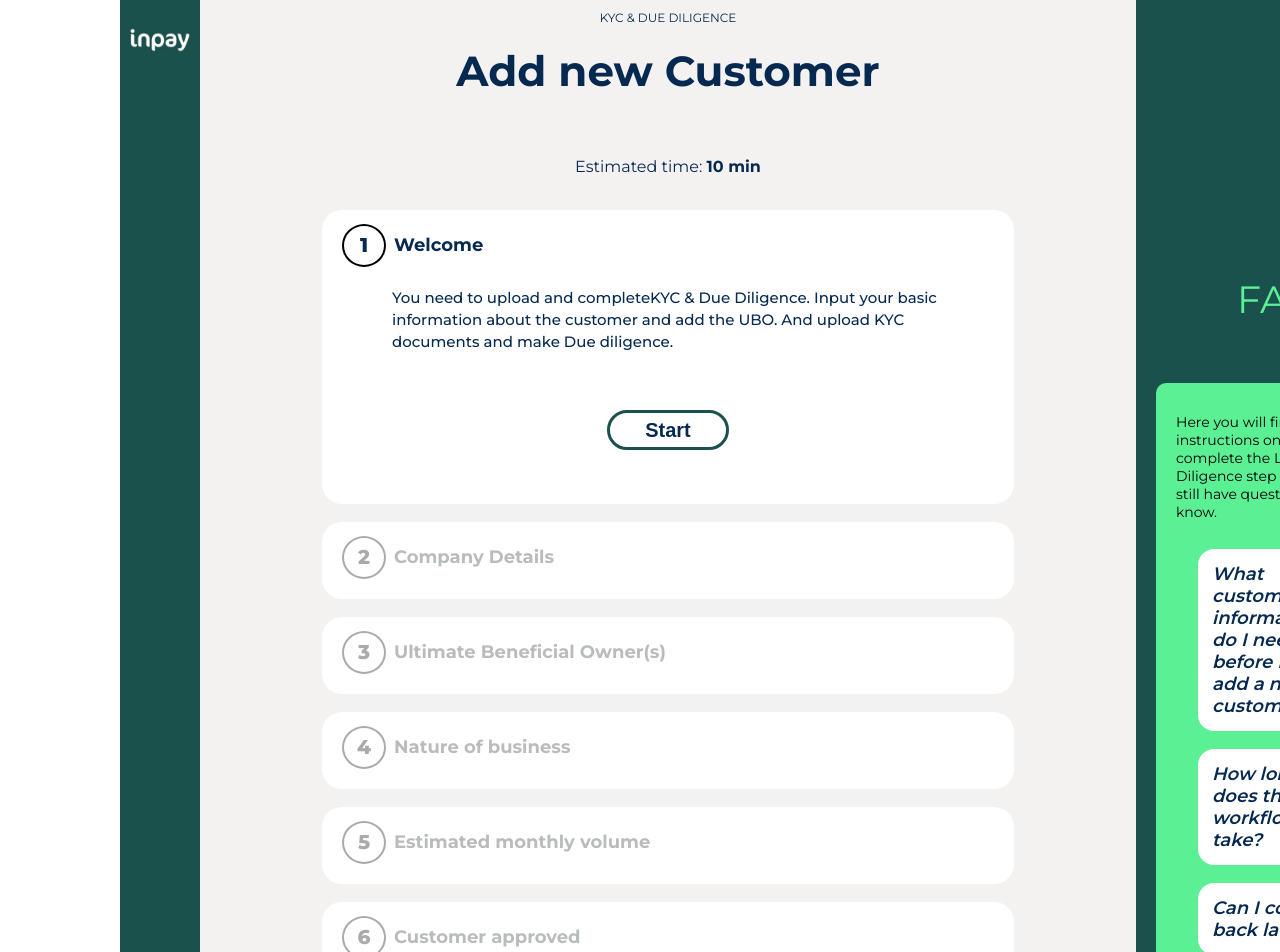
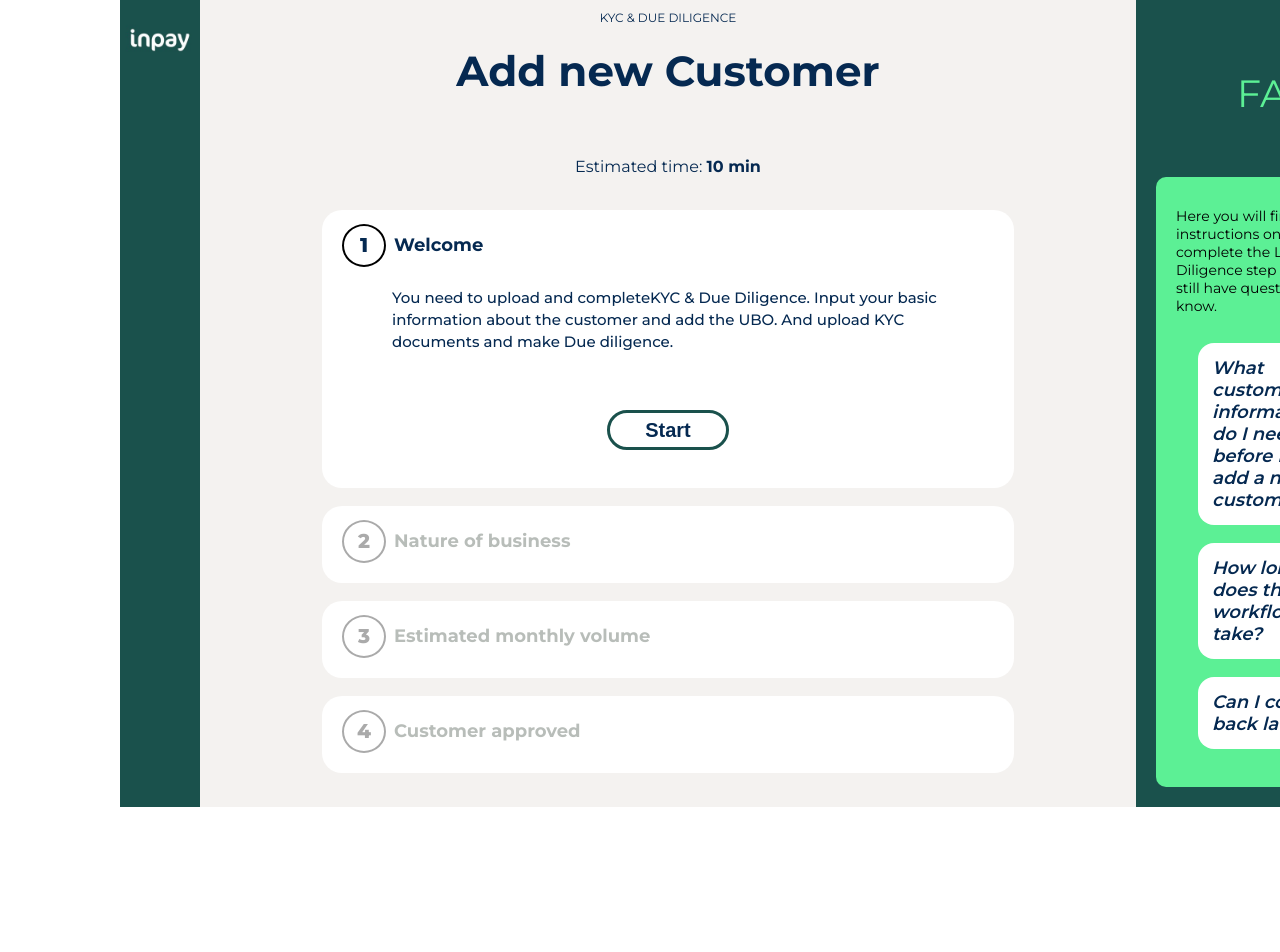
Before and after one commit to geuxor/add-new-customer, a React (Create React App) app: page / in a window 1280 px wide. Shown: the top 952 px of the page. After the commit the page ends 807 px from the top, so only its background shows below. Built offline with nearby package versions, Linux system fonts and the light colour scheme.

Commit message:
bug-modified func for next/prev button with dynamic check of watch item (string/NaN/""/Number)

```diff
--- a/src/components/Onboarding.js
+++ b/src/components/Onboarding.js
@@ -17,7 +17,7 @@ const Onboarding = () => {
           alt="logo"
         />
       </div>
-      <div className="container">
+      <div className="question-container">
         <div className="component">
           <QuestionList questionsListItems={questionsListItems} questionInfos={questionInfos} />
         </div>
--- a/src/components/QuestionItem.js
+++ b/src/components/QuestionItem.js
@@ -22,6 +22,7 @@ const QuestionItem = ({
   questionsAmount,
   onSubmit,
   onClick,
+  questionInfos
 }) => {
   const [people, setPeople] = useState([item.inputs])
   // const [firstEl, setFirstEl] = useState("")
@@ -33,7 +34,7 @@ const QuestionItem = ({
     formState: { errors },
   } = useForm();
 
-  console.log("index", index);
+  // console.log("index", index);
   // const watchCompany = watch("company"); //watch("item.name")
   // var watchItemCount = "x"//Object.values(watchItem).length
   let errorCount = Object.keys(errors).length
@@ -41,10 +42,10 @@ const QuestionItem = ({
 
   if (item.inputs) {
     // console.log("firstEl@@1", typeof item.inputs[0].name, item.inputs[0].name +("" + people.length - 1),"x", ""+people.length-1,"x", people.length-1);
-    const firstElError = item.inputs && item.inputs[0].name + ("" + people.length - 1)//+0
-    // console.log("firstEl@@22", firstElError);
+    const firstElError = item.inputs && item.inputs[0].name + ("" + people.length - 1)
+    console.log("- firstElError", firstElError);
     var watchItem = watch(firstElError, null);
-    // console.log("firstEl@@33", watchItem)
+    console.log("- watchItem", watchItem)
   }
 
   const checkKeyDown = (e) => {
@@ -60,29 +61,54 @@ const QuestionItem = ({
     if (inputs) setPeople(prev => [...prev, inputs])
   }
 
+  const onDisplayNext = (e) => {
+    console.log(item.headline, item.id, "****************************************")
+    console.log("@ ......id:", e.target.id);
+    // console.log("@ ......value:", e.target);
+    // errorCount ? null : (item.id > 1 && watchItem ? (e) => onClick(e) : null)
+    console.log(item.id, "@ - watchitem", watchItem)
+    console.log(item.id, "@ errorCount", errorCount);
+    // console.log(item.id, "@ item.id === 1", item.id === 1);
+    console.log(item.id, "@ watchItem === nothing", watchItem === "");
+    console.log(item.id, "@ watchItem typeof ", typeof watchItem)
+    console.log(item.id, "@, is watchItem a number ", typeof watchItem == "number")
+    console.log(item.id, "@ watchItem-isNaN", isNaN(watchItem))
+    // console.log(item.id, "@ Item-type", item.inputs[0]?.type)
+    if (e.target.id === "1") return onClick(e)
+    console.log("......1", typeof e.target.id);
+    if (errorCount) return null
+    console.log("......2")
+    if (typeof watchItem === "number" && isNaN(watchItem)) return null //console.log("its a NAN")
+    console.log("......3")
+    if (watchItem === "") return null
+    console.log("......4")
+    onClick(e)
+  }
+
   return (
     <div className="question-item__list-items" key={item.headline}>
-      {console.log(item.headline, "Return: Errors", errors, "errorCount", errorCount, "initial error", initialErrors)}
-      {ariaExpanded === "true" && console.log("ariaExpanded22!!!", ariaExpanded, index, activeIndex)}
+      {/* {console.log(item.headline, "Return: Errors", errors, "errorCount", errorCount, "initial error", initialErrors)} */}
+      {/* {ariaExpanded === "true" && console.log("ariaExpanded22!!!", ariaExpanded, index, activeIndex)} */}
       <div className="question-item__headline-info">
-        <div className={(ariaExpanded === "true" || index <= activeIndex) ? "question-item__headline-nr" : "question-item__headline-nr-disabled"}>{index + 1}</div>
-        <div className={(ariaExpanded === "true" || index <= activeIndex) ? "question-item__headline" : "question-item__headline-disabled"} data-qa="question-item__title" onClick={onClick} aria-expanded={ariaExpanded} aria-controls={`question-item${index + 1}_desc`}>{item.headline}</div>
+        <div className={ariaExpanded === "true" ? "question-item__headline-nr" : (index <= activeIndex ? "question-item__headline-nr-done" : "question-item__headline-nr-disabled")}>{index + 1}</div>
+        <div className={index <= activeIndex ? "question-item__headline" : "question-item__headline-disabled"} data-qa="question-item__title" onClick={index <= activeIndex ? onClick : null} aria-expanded={ariaExpanded} aria-controls={`question-item${index + 1}_desc`}>{item.headline}</div>
       </div>
       <div className={`question-item__desc ${showDescription}`}>
         <div className="question-item__title">{item.title}</div>
-        <div className="question-item__description">{item.description}</div>
+        <div className="question-item__description">{item.description}</div><br />
         <div className="question-item__subdescription">{item.subdescription}</div>
+
         <form className="question-item__inputs" onSubmit={handleSubmit((e) => onSubmit(e))}>
-
-          <div key={item.id} className="question-item__form">
+          {item.id > 1 && (
+            <div key={item.id} className={item.inputs ? (item.inputs.length === 1 ? "question-item__form-center" : "question-item__form") : "question-item__form"}>
               {item.inputs && people.length > 0 && people.map((segments, segmentIndex) => {
                 return segments.map((input, i) => {
 
                   return (
                     <>
-                    <div key={segmentIndex + i} className="question-item__form-group">
-                      <label className="question-item__label">{input.label + segmentIndex}{input.required && " *"}</label>
-                      {(input?.type === "text" || input?.type === "email") &&
+                      <div key={segmentIndex + i} className={item.inputs.length === 1 ? "question-item__form-group-center" : "question-item__form-group"}>
+                        <label className="question-item__label">{input.label}{input.required && " *"}</label>
+                        {(input?.type === "text" || input?.type === "number" || input?.type === "email") &&
                           <input
                             className="question-item__input-field"
                             type={input.type}
@@ -90,10 +116,10 @@ const QuestionItem = ({
                             placeholder={input.placeholder}
                             autoComplete="off"
                             id={input.name + segmentIndex}
-                          {...register(input.name + segmentIndex, { required: input.required })}
+                            {...register(input.name + segmentIndex, { required: input.required, valueAsNumber: (input.type === "number") })}
                           />
                         }
-                      {/* {console.log("input type is ", input?.type, input.name)} */}
+                        {/* {console.log("input type is nr", input.type === "number", input?.type, input.name)} */}
                         {input?.type === "select" && (
                           <>
                             <select
@@ -129,24 +155,25 @@ const QuestionItem = ({
                           </>
                         }
                         <div className="question-item__error">
-                        {console.log("@@@", errors[input.name + segmentIndex])}
+                          {/* {console.log("@@@", errors[input.name + segmentIndex])} */}
                           {errors[input.name + segmentIndex] && <span>{input.name.charAt(0).toUpperCase() + input.name.slice(1)} is required</span>}
                         </div>
                       </div>
-                    {/* {console.log("lort", segments.length % 2 === 1, i === segments.length - 1, i)} */}
                       {segments.length % 2 === 1 && i === segments.length - 1 && (
                         <>
-                        <div className="question-item__form-group">lort</div>
+                          <div className="question-item__form-group"></div>
                         </>
                       )}
                     </>)
                 })
               })}
             </div>
+          )}
           {/* {item.inputs && console.log(item.inputs[0].name, "firstEl@@5500", watchItem === "", watchItem?.length > 0, watchItem)} */}
           {item.allowMultiple &&
             <div className="question-item__add-person">
-              <button onClick={errorCount ? null : (watchItem !== "" ? (e) => handleNewPerson(e, item.inputs) : null)}>Add new Person</button>
+              <div className="question-item__add-person-button-plus"></div>
+              <button className="question-item__add-person-button" onClick={errorCount ? null : (watchItem !== "" ? (e) => handleNewPerson(e, item.inputs) : null)}>Add Person</button>
             </div>
           }
 
@@ -162,11 +189,12 @@ const QuestionItem = ({
                 Back
               </button>
             )}
-            {/* {console.log("err initialSubmit", watchCompany, errorCount)} */}
+            {/* {console.log(item.headline, item.id, "- watchitem", watchItem, "- errorcount", errorCount,"--isNaN", isNaN(watchItem) )} */}
 
             <button
+              id={item.id}
               type="submit"
-              onClick={errorCount ? null : (watchItem !== "" ? (e) => onClick(e) : null)}
+              onClick={onDisplayNext}
               onKeyDown={(e) => checkKeyDown(e)}
               aria-expanded={ariaExpanded}
               aria-controls={`question-item${index + 1}_desc`}
@@ -179,38 +207,14 @@ const QuestionItem = ({
           </div>
         </form>
 
-        <p
-          id={`question-item${index + 1}_desc`}
-          data-qa="question-item__desc"
-          className={`question-item__desc ${showDescription}`}
-        >
-        </p>
+
+
+        {item.id > 1 && (
+          <p className={`question-item__info`}>{questionInfos.info}</p>
+        )}
 
       </div>
     </div>
   )
 }
 export default QuestionItem;
-
-
-// {
-//   input?.type === "xx" &&
-//   <>
-//     {console.log("input.placeholder", input.placeholder)}
-//     <Stack className="question-item__input-field-upload" direction="row" alignItems="center" spacing={2}>
-//       <div className="question-item__input-field-upload-placeholder">
-//         {input.placeholder}
-//       </div>
-//       <label htmlFor="icon-button-file">
-//         <Input accept="image/*" id="icon-button-file" type="file" />
-//         <IconButton
-//           {...register(input.name, { required: input.required })}
-//           color="primary"
-//           aria-label="upload picture"
-//           component="span">
-//           <PhotoCamera />
-//         </IconButton>
-//       </label>
-//     </Stack>
-//   </>
-// }
--- a/src/components/QuestionList.js
+++ b/src/components/QuestionList.js
@@ -11,7 +11,9 @@ const QuestionList = ({ questionsListItems, questionInfos }) => {
 
   const onSubmit = async (data) => {
     // props.updateUser(data);
-    console.log("sending to API: ", data);
+    let dataCount = Object.keys(data).length
+    if (dataCount > 0) {
+      if (data) console.log("sending to API: ", data, dataCount);
       // props.history.push("/second");
       const formData = new FormData()
       if (data.passport) formData.append("passport", data.passport[0])
@@ -21,6 +23,7 @@ const QuestionList = ({ questionsListItems, questionInfos }) => {
       //   body: formData
       // }).then(res => res.json())
       // console.log(JSON.stringify(res))
+    }
   };
 
   const renderedQuestions = questionsListItems.map((item, index) => {
@@ -33,6 +36,7 @@ const QuestionList = ({ questionsListItems, questionInfos }) => {
       <>
         <QuestionItem
           activeIndex={activeIndex}
+          questionInfos={questionInfos}
           key={index}
           showDescription={showDescription}
           fontWeightBold={fontWeightBold}
@@ -43,7 +47,7 @@ const QuestionList = ({ questionsListItems, questionInfos }) => {
           onSubmit={onSubmit}
           initialErrors={initialErrors}
           onClick={(e) => {
-            // console.log(e.target.innerText, questionsListItems.length - 1, index)
+            console.log("clicking...", e.target.innerText, questionsListItems.length - 1, index)
             if (e) {
               if (e.target.localName === "button") {
                 e.target.innerText === "Back" && setActiveIndex(index - 1)
--- /dev/null
+++ b/src/data/natureOfBusinessListData.js
@@ -0,0 +1,9 @@
+const natureOfBusinessList = [
+  { code: "BNK-S", code3: "BANKSVC", name: "Banking Services", number: "001" },
+  { code: "BNK-P", code3: "BANKPRD", name: "Banking Products", number: "002" },
+  { code: "CSH-S", code3: "CASH", name: "Cash Services", number: "003" },
+  { code: "MKT-P", code3: "MARKET", name: "Market Products", number: "004" },
+  { code: "TRD-F", code3: "TRADE", name: "Trade Finance", number: "005" },
+  { code: "OTH", code3: "OTHER", name: "Other", number: "006" },
+]
+export default natureOfBusinessList
--- a/src/data/questionsListData.js
+++ b/src/data/questionsListData.js
@@ -1,5 +1,6 @@
 import countryList from "./countryListData";
 import roleList from "./roleListData"
+import natureOfBusinessList from "./natureOfBusinessListData"
 
 const questionsList = [
   {
@@ -7,49 +8,56 @@ const questionsList = [
     headline: "Welcome",
     title: "You need to upload and completeKYC & Due Diligence. Input your basic information about the customer and add the UBO. And upload KYC documents and make Due diligence.",
   },
-  {
-    id: 2,
-    headline: "Company Details",
-    title: "What is the maximum file upload size?",
-    inputs: [
-      { label: "Company", name: "company", placeholder: "", type: "text", required: true, error: "Company is required" },
-      { label: "Country", name: "country", placeholder: "", type: "select", options: countryList, required: true, error: "Country is required" },
-      { label: "Address", name: "address", placeholder: "", type: "text", required: true, error: "Address is required" },
-      { label: "Apartment, suit, etc.", name: "apartment", placeholder: "", type: "text", required: false },
-      { label: "Postal code/zip", name: "postcode", placeholder: "", type: "text", required: true, error: "Postal code/zip" },
-      { label: "City", name: "city", placeholder: "", type: "text", required: true, error: "City is required" },
-      { label: "Website", name: "website", placeholder: "", type: "text", required: true, error: "Website is required" },
-      { label: "Company registration from official register", name: "registration-nr", placeholder: "", type: "text", required: false, error: "Company registration from official register is required" }
-    ]
-  },
-  {
-    id: 3,
-    headline: "Ultimate Beneficial Owner(s)",
-    title: "Who is the Ultimate Beneficial Owner(s)?",
-    description: "UBO of a legal entity are the natural persons who directly or indirectly hold or control a stake of at least 25% in the capital or of at least 25% of th evoting rights of the company, or who undertake the de jure or de facto management of the legal entity.",
-    subdescription: "Details of the person(s) acting as a representative(s) (the undersigned)",
-    inputs: [
-      { id: 1, label: "Full name", name: "full-name", placeholder: "", type: "text", required: true, error: "Full name is required" },
-      { id: 2, label: "Role", name: "role", placeholder: "", type: "select", options: roleList, required: true, error: "Role is required" },
-      { id: 3, label: "Address", name: "address", placeholder: "", type: "text", required: true, error: "Address is required" },
-      { id: 4, label: "Apartment, suit, etc.", name: "apartment", placeholder: "", type: "text", required: false },
-      { id: 5, label: "Postal code/zip", name: "postcode", placeholder: "", type: "text", required: true, error: "Postal code/zip" },
-      { id: 6, label: "City", name: "city", placeholder: "", type: "text", required: true, error: "City is required" },
-      { id: 7, label: "Email", name: "email", placeholder: "", type: "email", required: true, error: "Email is required" },
-      { id: 8, label: "Upload Passport on UBO", name: "passport", placeholder: "e.g. PNG, JPG- file size max 1mb", type: "file", required: true, error: "Passport is required" },
-      { id: 9, label: "Upload Utility bill on UBO", name: "utility", placeholder: "e.g. PNG, JPG- file size max 1mb", type: "file", required: true, error: "Utility Bill is required" }
-    ],
-    allowMultiple: true
-  },
+  // {
+  //   id: 2,
+  //   headline: "Company Details",
+  //   title: "What is the maximum file upload size?",
+  //   inputs: [
+  //     { label: "Company", name: "company", placeholder: "", type: "text", required: true, error: "Company is required" },
+  //     { label: "Country", name: "country", placeholder: "", type: "select", options: countryList, required: true, error: "Country is required" },
+  //     { label: "Address", name: "address", placeholder: "", type: "text", required: true, error: "Address is required" },
+  //     { label: "Apartment, suit, etc.", name: "apartment", placeholder: "", type: "text", required: false },
+  //     { label: "Postal code/zip", name: "postcode", placeholder: "", type: "text", required: true, error: "Postal code/zip" },
+  //     { label: "City", name: "city", placeholder: "", type: "text", required: true, error: "City is required" },
+  //     { label: "Website", name: "website", placeholder: "", type: "text", required: false },
+  //     { label: "Company registration from official register", name: "registration-nr", placeholder: "", type: "text", required: true, error: "Company registration is required" }
+  //   ]
+  // },
+  // {
+  //   id: 3,
+  //   headline: "Ultimate Beneficial Owner(s)",
+  //   title: "Who is the Ultimate Beneficial Owner(s)?",
+  //   description: "UBO of a legal entity are the natural persons who directly or indirectly hold or control a stake of at least 25% in the capital or of at least 25% of th evoting rights of the company, or who undertake the de jure or de facto management of the legal entity.",
+  //   subdescription: "Details of the person(s) acting as a representative(s) (the undersigned)",
+  //   inputs: [
+  //     { id: 1, label: "Full name", name: "full-name", placeholder: "", type: "text", required: true, error: "Full name is required" },
+  //     { id: 2, label: "Role", name: "role", placeholder: "", type: "select", options: roleList, required: true, error: "Role is required" },
+  //     { id: 3, label: "Address", name: "address", placeholder: "", type: "text", required: true, error: "Address is required" },
+  //     { id: 4, label: "Apartment, suit, etc.", name: "apartment", placeholder: "", type: "text", required: false },
+  //     { id: 5, label: "Postal code/zip", name: "postcode", placeholder: "", type: "text", required: true, error: "Postal code/zip" },
+  //     { id: 6, label: "City", name: "city", placeholder: "", type: "text", required: true, error: "City is required" },
+  //     { id: 7, label: "Email", name: "email", placeholder: "", type: "email", required: true, error: "Email is required" },
+  //     { id: 8, label: "Upload Passport on UBO", name: "passport", placeholder: "e.g. PNG, JPG- file size max 1mb", type: "file", required: false, error: "Passport is required" },
+  //     { id: 9, label: "Upload Utility bill on UBO", name: "utility", placeholder: "e.g. PNG, JPG- file size max 1mb", type: "file", required: false, error: "Utility Bill is required" }
+  //   ],
+  //   allowMultiple: true
+  // },
   {
     id: 4,
     headline: "Nature of business",
     title: "What is the nature of the business transaction?",
+    inputs: [
+      { id: 1, label: "Choose the type of nature of business?", name: "business-nature", placeholder: "", type: "select", options: natureOfBusinessList, required: true, error: "Nature of Business is required" },
+    ]
   },
   {
     id: 5,
     headline: "Estimated monthly volume",
     title: "What is the estimated monthly volume in €",
+    inputs: [
+      { id: 1, label: "Estimated monthly volume in €", name: "volume-eur", placeholder: "", type: "number", required: true, error: "Estimated Volume is required" },
+      { id: 2, label: "Estimated average transaction size in €", name: "transaction-size", placeholder: "", type: "number", required: true, error: "Estimated Transaction Size is required" },
+    ]
   },
   {
     id: 6,
```
Also changed, not shown: src/images/plus.png (added). Lines whose indentation alone changed are shown as unchanged.
